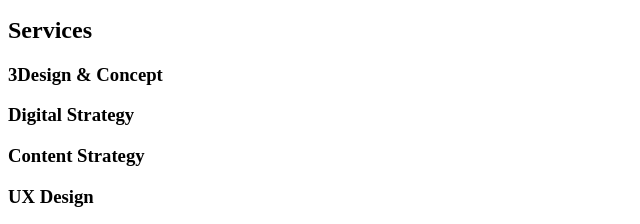
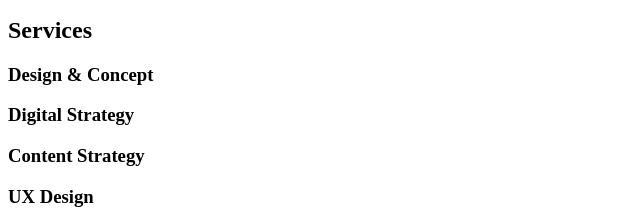
Before and after one commit to ElWillyGod/holbertonschool-web_front_end, a plain HTML site: page html_advanced/10-index.html in a window 1280 px wide. Shown: the part 136-360 px from the top of the page, 0-640 px from the left. Drawn offline with Linux system fonts and the light colour scheme.

Commit message:
index 10 h3

```diff
--- a/html_advanced/10-index.html
+++ b/html_advanced/10-index.html
@@ -18,7 +18,7 @@
         <section>
             <h2>Services</h2>
 
-            <h3>3Design & Concept</h3>
+            <h3>Design & Concept</h3>
             <h3>Digital Strategy</h3>
             <h3>Content Strategy</h3>
             <h3>UX Design</h3>
```
